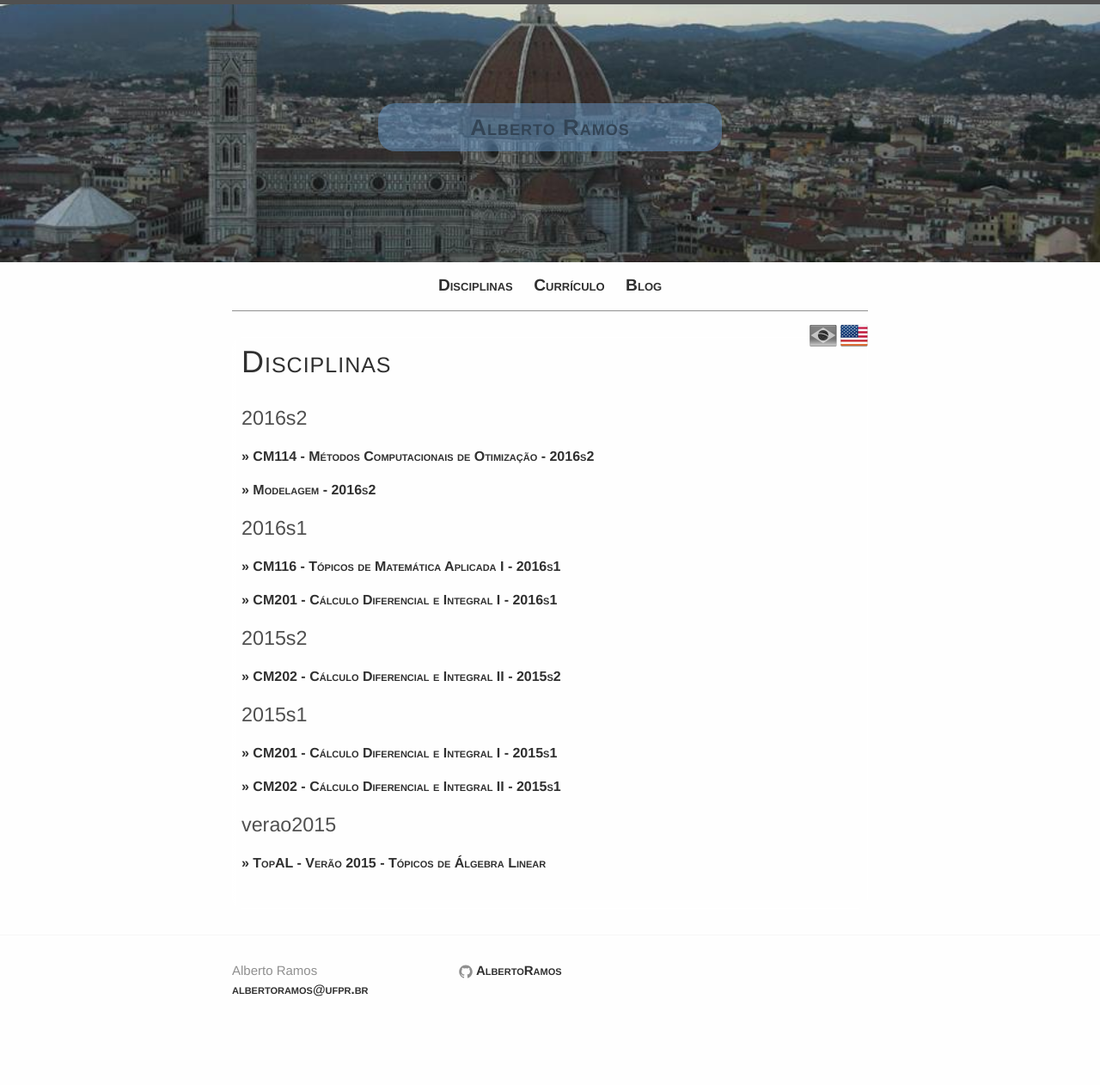
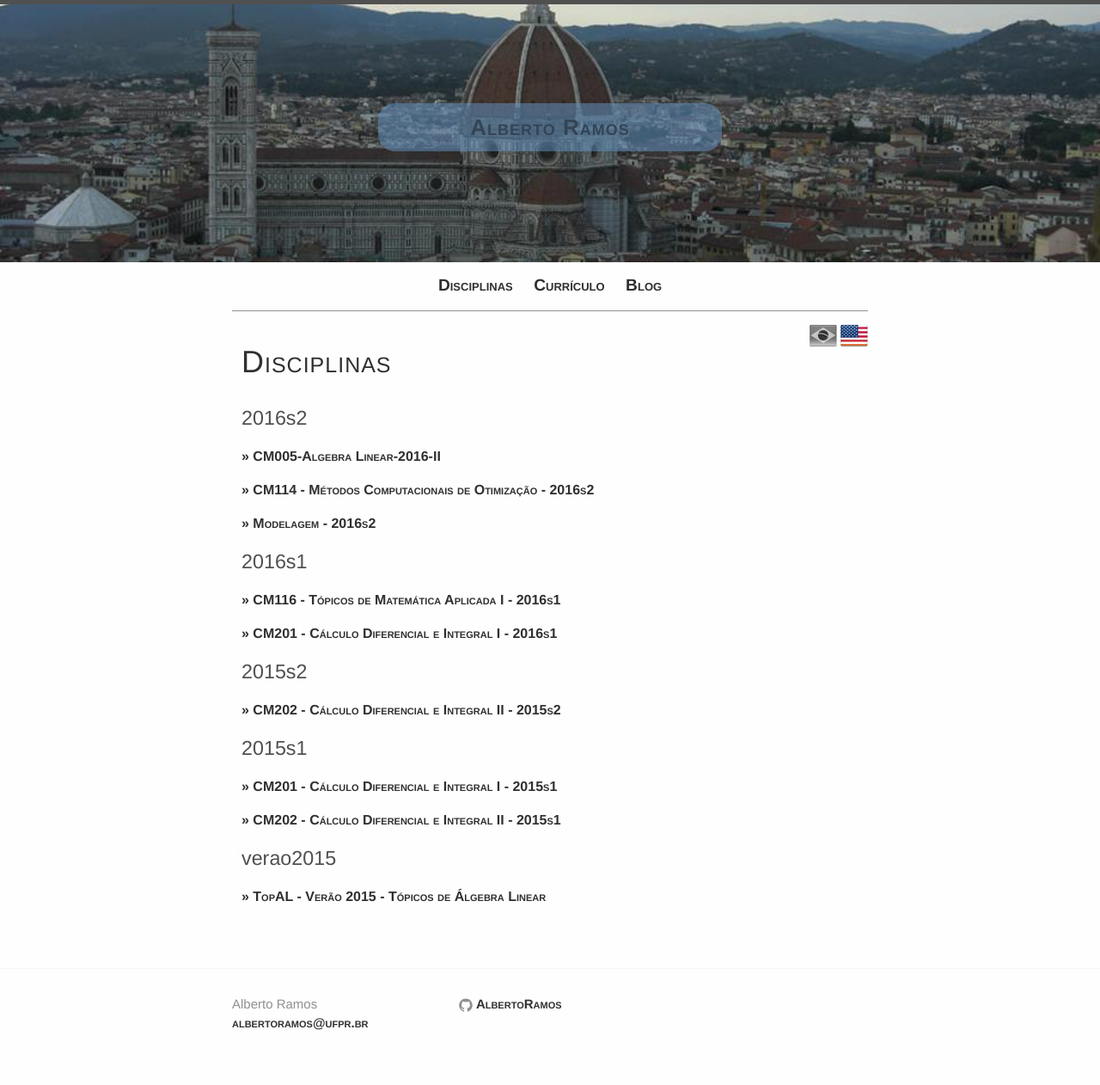
Before and after one commit to abelsiqueira/abelsiqueira.github.io-old, a Jekyll site: the page built from teaching.br.md, in a window 1280 px wide. Shown: the whole page at 86% size. Built offline with Jekyll 4.4.1, drawn with Linux system fonts in a browser that asks for light colours; before the commit the page ends 1223 px from its top, so only the background shows below that; some of the changed lines change nothing that is shown.

Commit message:
Update CM005 Algebra Linear.md

```diff
--- a/disciplinas/CM005 Algebra Linear.md
+++ b/disciplinas/CM005 Algebra Linear.md
@@ -3,7 +3,7 @@ layout:     post
 title:      CM005-Algebra Linear-2016-II
 categories: teaching
 permalink:  /CM005 Algebra Linear/
-tag:        2016-II
+tag:        2016s2
 ---
 
 # Informações
```
